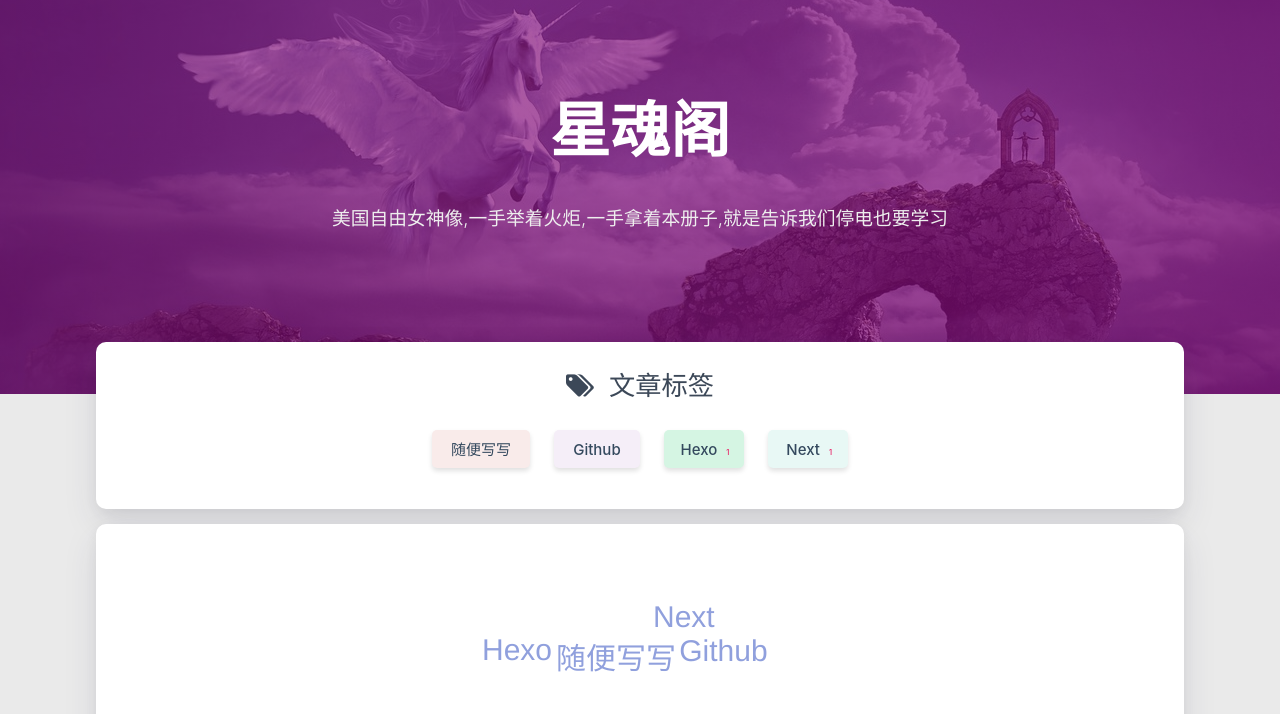
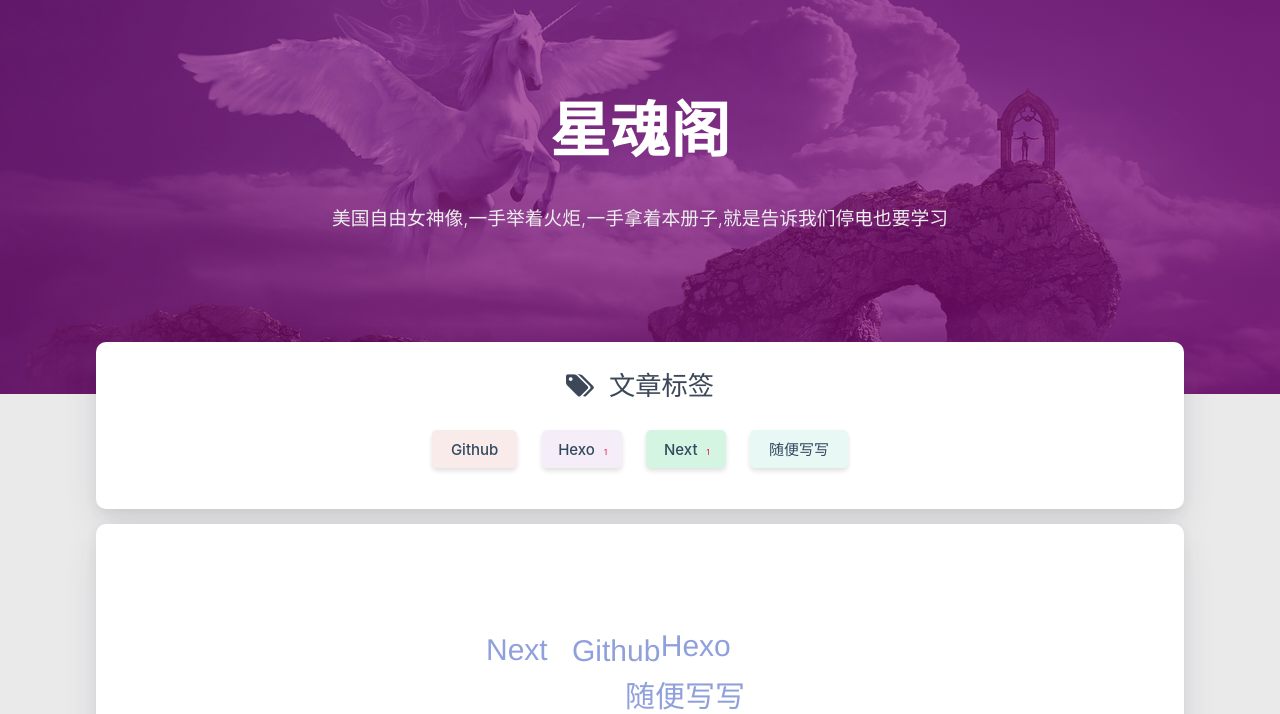
Before and after one commit to consolexin/consolexin.github.io, a plain HTML site: page tags/index.html in a window 1280 px wide. Shown: the part 86-800 px from the top of the page. Drawn offline with Linux system fonts and the light colour scheme; some packages are replaced by stand-ins of ours; a script that the page names is missing.

Commit message:
Site updated: 2019-05-01 12:14:12

```diff
--- a/tags/index.html
+++ b/tags/index.html
@@ -292,17 +292,9 @@ $('.bg-cover').css('background-image', 'url(/medias/banner/' + new Date().getDay
             <div class="tag-chips">
 
 
-                <a href="/tags/随便写写/" title="随便写写: 1">
-                    <span class="chip center-align waves-effect waves-light
-                             chip-default " data-tagname="随便写写" style="background-color: #F9EBEA;">随便写写
-                        <span class="tag-length">1</span>
-                    </span>
-                </a>
-
-
                 <a href="/tags/Github/" title="Github: 1">
                     <span class="chip center-align waves-effect waves-light
-                             chip-default " data-tagname="Github" style="background-color: #F5EEF8;">Github
+                             chip-default " data-tagname="Github" style="background-color: #F9EBEA;">Github
                         <span class="tag-length">1</span>
                     </span>
                 </a>
@@ -310,7 +302,7 @@ $('.bg-cover').css('background-image', 'url(/medias/banner/' + new Date().getDay
 
                 <a href="/tags/Hexo/" title="Hexo: 1">
                     <span class="chip center-align waves-effect waves-light
-                             chip-default " data-tagname="Hexo" style="background-color: #D5F5E3;">Hexo
+                             chip-default " data-tagname="Hexo" style="background-color: #F5EEF8;">Hexo
                         <span class="tag-length">1</span>
                     </span>
                 </a>
@@ -318,7 +310,15 @@ $('.bg-cover').css('background-image', 'url(/medias/banner/' + new Date().getDay
 
                 <a href="/tags/Next/" title="Next: 1">
                     <span class="chip center-align waves-effect waves-light
-                             chip-default " data-tagname="Next" style="background-color: #E8F8F5;">Next
+                             chip-default " data-tagname="Next" style="background-color: #D5F5E3;">Next
+                        <span class="tag-length">1</span>
+                    </span>
+                </a>
+
+
+                <a href="/tags/随便写写/" title="随便写写: 1">
+                    <span class="chip center-align waves-effect waves-light
+                             chip-default " data-tagname="随便写写" style="background-color: #E8F8F5;">随便写写
                         <span class="tag-length">1</span>
                     </span>
                 </a>
@@ -347,7 +347,7 @@ $('.bg-cover').css('background-image', 'url(/medias/banner/' + new Date().getDay
 <script type="text/javascript">
 
 
-    $('#tag-wordcloud').jQCloud([{"text":"随便写写","weight":1,"link":"https://consolexin.github.io/tags/随便写写/"},{"text":"Github","weight":1,"link":"https://consolexin.github.io/tags/Github/"},{"text":"Hexo","weight":1,"link":"https://consolexin.github.io/tags/Hexo/"},{"text":"Next","weight":1,"link":"https://consolexin.github.io/tags/Next/"}], {
+    $('#tag-wordcloud').jQCloud([{"text":"Github","weight":1,"link":"https://consolexin.github.io/tags/Github/"},{"text":"Hexo","weight":1,"link":"https://consolexin.github.io/tags/Hexo/"},{"text":"Next","weight":1,"link":"https://consolexin.github.io/tags/Next/"},{"text":"随便写写","weight":1,"link":"https://consolexin.github.io/tags/随便写写/"}], {
         autoResize: true
     });
 </script>
```
Also changed, not shown: 2018/11/23/github-hexo-next-da-jian-ge-ren-bo-ke/index.html (+1 -1 lines), 2018/11/23/hello-world/index.html (+1 -1 lines), about/index.html (+7 -7 lines), tags/Github/index.html (+11 -11 lines), tags/Hexo/index.html (+11 -11 lines), tags/Next/index.html (+11 -11 lines), tags/随便写写/index.html (+11 -11 lines).
